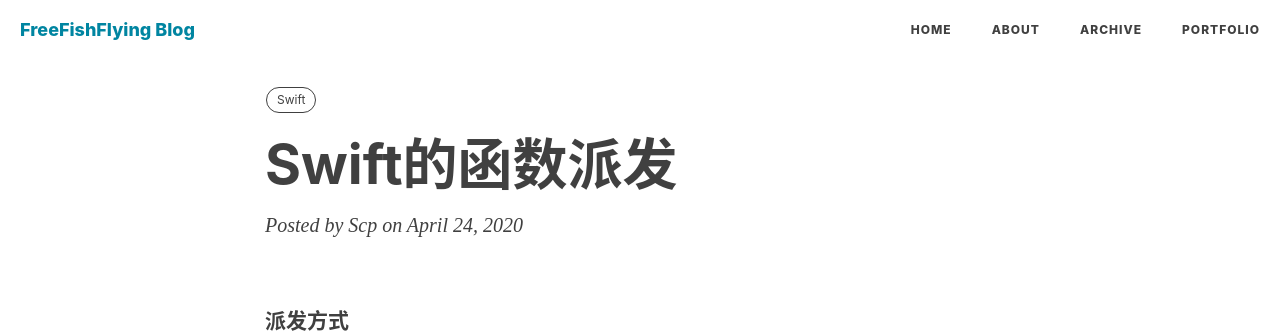
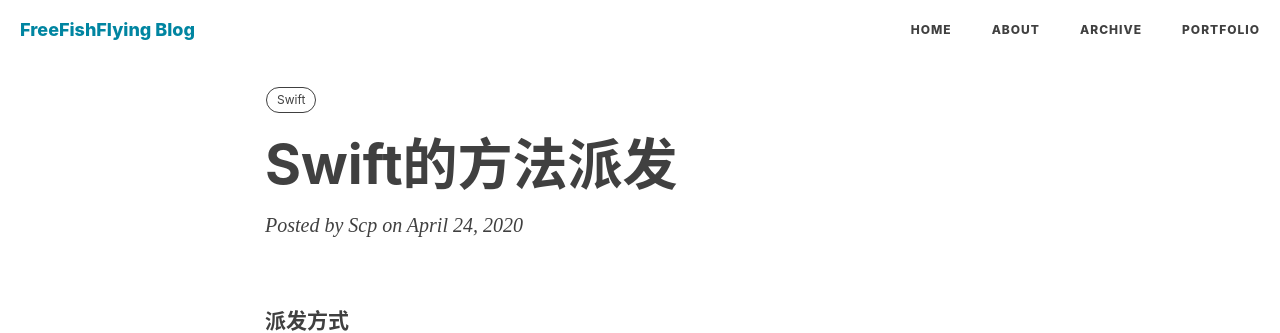
Before and after one commit to FreeFishFlying/FreeFishFlying.github.io, a Jekyll site: the page built from _posts/2020-04-24-Swift函数派发机制.markdown, in a window 1280 px wide and 900 px high. Shown: the top 333 px of the window. Built offline with Jekyll 4.4.1, drawn with Linux system fonts in a browser that asks for light colours; nearby versions of some CDN libraries; comment, search, counter and statistics services are not loaded.

Commit message:
update tb

```diff
--- a/_posts/2020-04-24-Swift函数派发机制.markdown
+++ b/_posts/2020-04-24-Swift函数派发机制.markdown
@@ -1,6 +1,6 @@
 ---
 layout: post
-title: "Swift的函数派发"
+title: "Swift的方法派发"
 subtitle: ""
 author: "Scp"
 header-style: text
```
Also changed, not shown: other parts of _posts/2020-04-24-Swift函数派发机制.markdown (+1 -1 lines).
